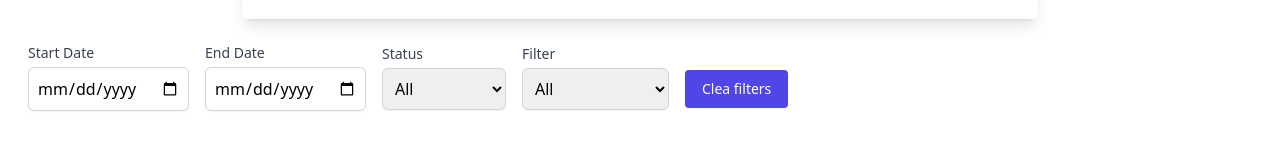
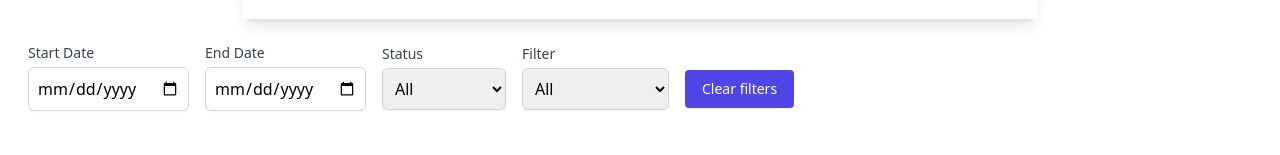
Before and after one commit to Toxio/owkinUI, a React (Vite) app in the folder ui/: page / in a window 1280 px wide. Shown: the part 195-350 px from the top of the page. Built offline with nearby package versions, Linux system fonts and the light colour scheme; no server answers.

Commit message:
Text fix

```diff
--- a/ui/src/pages/general/components/JobTable.jsx
+++ b/ui/src/pages/general/components/JobTable.jsx
@@ -128,7 +128,7 @@ export function JobTable({ data, showResultClick }) {
           onClick={() => setFilters(defaultFilters)}
           className="mt-6"
         >
-          Clea filters
+          Clear filters
         </Button>
       </div>
 
```
